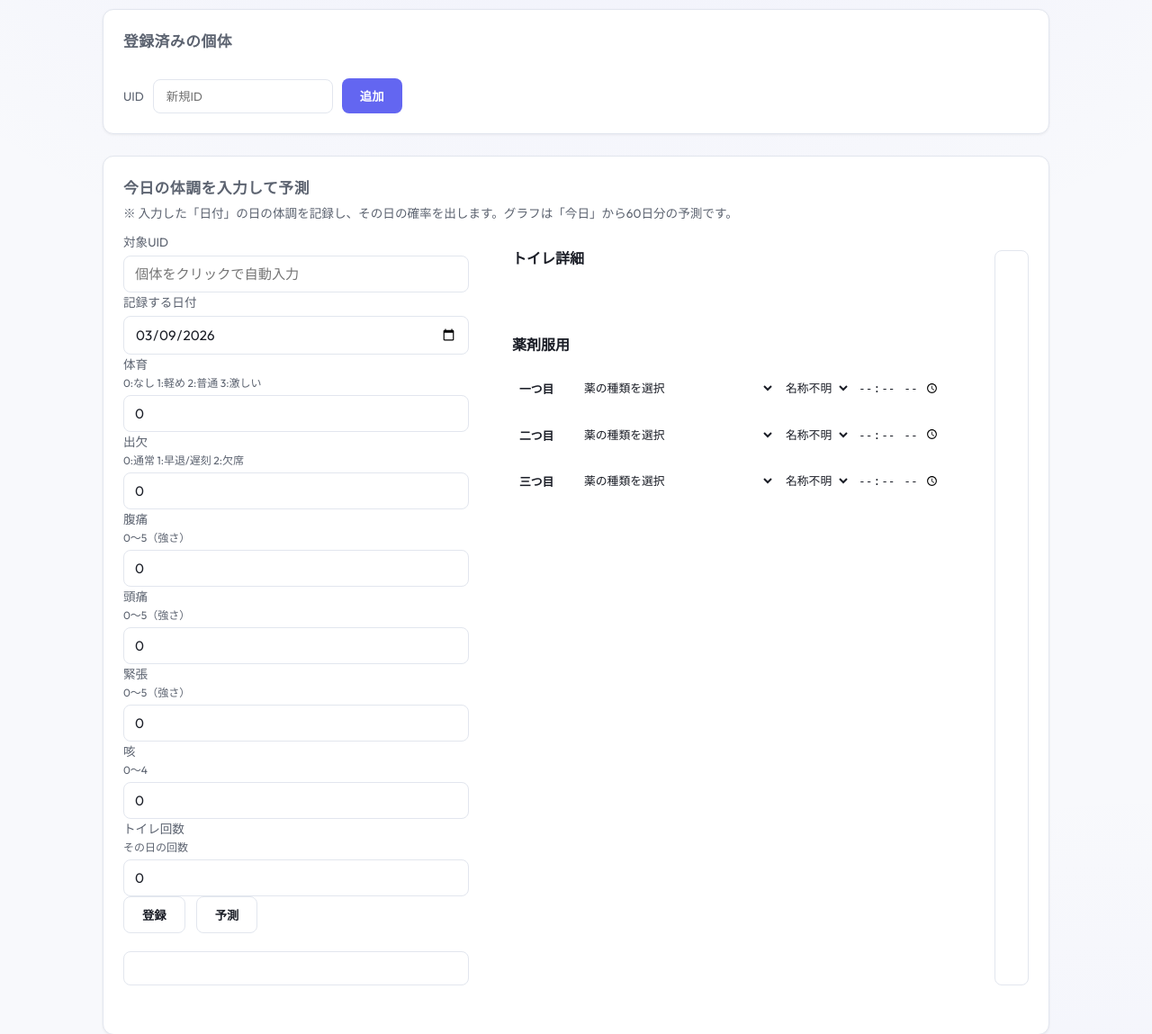
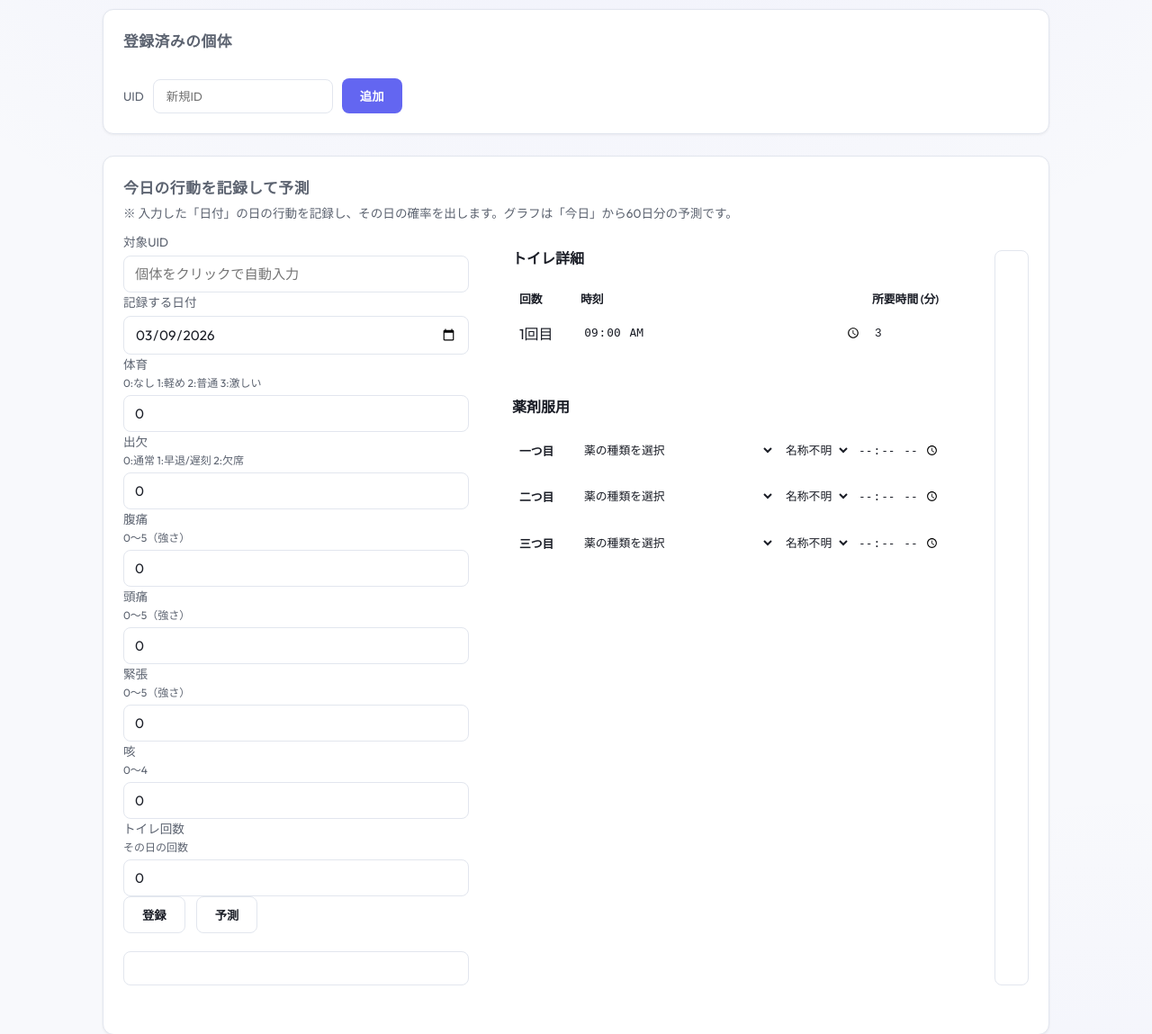
Before and after one commit to aoisakana2011-cloud/RANSHI_KUN, a Flask app: page /dashboard in a window 1280 px wide. Shown: the part 140-1289 px from the top of the page at 90% size. Run offline with Flask 3, Linux system fonts and the light colour scheme; a user stored in the database is signed in; data that the repository does not hold is empty.

Commit message:
True Love

```diff
--- a/app/bot_protection.py
+++ b/app/bot_protection.py
@@ -5,7 +5,6 @@ import re
 import time
 from flask import request, jsonify, abort, current_app
 from functools import wraps
-import hashlib
 from collections import defaultdict
 
 class BotDetection:
--- a/app/web/templates/dashboard.html
+++ b/app/web/templates/dashboard.html
@@ -13,8 +13,8 @@
 </section>
 
 <section class="section input-section">
-    <h3>今日の体調を入力して予測</h3>
-    <p class="form-criteria">※ 入力した「日付」の日の体調を記録し、その日の確率を出します。グラフは「今日」から60日分の予測です。</p>
+    <h3>今日の行動を記録して予測</h3>
+    <p class="form-criteria">※ 入力した「日付」の日の行動を記録し、その日の確率を出します。グラフは「今日」から60日分の予測です。</p>
     <div class="input-layout">
         <div class="left-panel">
             <form id="predict-form" class="predict-form">
@@ -68,18 +68,20 @@
         <div class="right-panel">
             <div class="toilet-section">
                 <h4>トイレ詳細</h4>
-                <div class="toilet-table-container" id="toilet-table-container" style="display:none;">
-                    <table class="toilet-table">
-                        <thead>
-                            <tr>
-                                <th>回数</th>
-                                <th>時刻</th>
-                                <th>所要時間 (分)</th>
-                            </tr>
-                        </thead>
-                        <tbody id="toilet-table-body">
-                        </tbody>
-                    </table>
+                <div class="toilet-table-container">
+                    <div class="table-header">
+                        <span>回数</span>
+                        <span>時刻</span>
+                        <span>所要時間 (分)</span>
+                    </div>
+                    <div class="table-body" id="toilet-table-body">
+                        <!-- 初期状態では1行だけ表示 -->
+                        <div class="toilet-row">
+                            <span>1回目</span>
+                            <input type="time" value="09:00">
+                            <input type="number" min="1" max="60" value="3">
+                        </div>
+                    </div>
                 </div>
             </div>
 
@@ -210,14 +212,18 @@
     flex: 1;
     display: flex;
     flex-direction: column;
-    gap: 1.5rem;
+    gap: 1rem;
+    height: 100%;
 }
 
 .toilet-section, .meds-section {
+    flex: 1;
     border: 1px solid var(--border-color);
     border-radius: 6px;
     padding: 1rem;
     background: var(--bg-secondary);
+    display: flex;
+    flex-direction: column;
 }
 
 .toilet-section h4, .meds-section h4 {
@@ -228,11 +234,14 @@
 }
 
 .toilet-table-container {
-    max-height: 300px;
-    overflow-y: auto;
+    flex: 1;
+    display: flex;
+    flex-direction: column;
     border: 1px solid var(--border-color);
     border-radius: 4px;
     background: var(--bg-primary);
+    max-height: 250px;
+    overflow-y: auto;
 }
 
 .table-header {
@@ -485,15 +494,13 @@ async function loadMedsData() {
 // トイレ表を更新
 function updateToiletTable() {
     const count = parseInt(document.getElementById("predict-toilet-count").value) || 0;
-    const container = document.getElementById("toilet-table-container");
     const body = document.getElementById("toilet-table-body");
 
     if (count === 0) {
-        container.style.display = "none";
+        body.innerHTML = '<div class="toilet-row"><span>1回目</span><input type="time" value="09:00"><input type="number" min="1" max="60" value="3"></div>';
         return;
     }
 
-    container.style.display = "block";
     body.innerHTML = "";
 
     const now = new Date();
```
